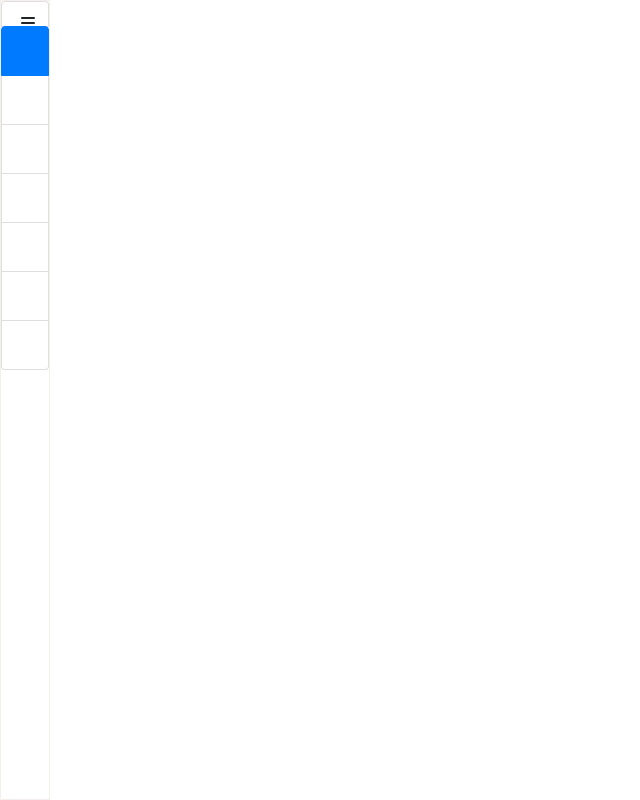
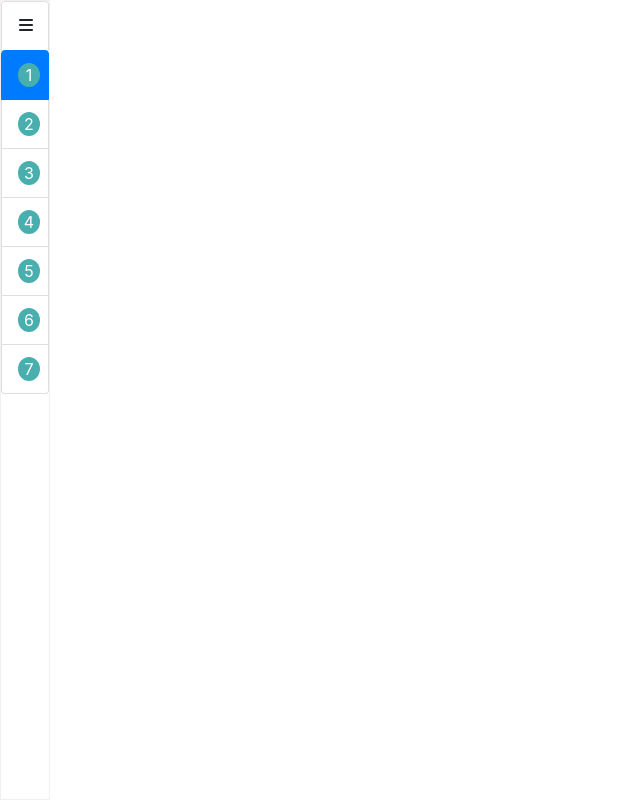
Before and after one commit to bichthao1210/Sidebar_Gridstack, a plain HTML site: page sortable.html in a window 1280 px wide. Both pictures are taken after a click on the button 278 px from the left and 28 px from the top of the page. Shown: the whole page, without its empty margins (0-640 px from the left). Drawn offline with nearby package versions, Linux system fonts and the light colour scheme.

Commit message:
first commit

```diff
--- a/script.js
+++ b/script.js
@@ -108,18 +108,32 @@ $(document).ready(function() {
 });
 
 // ẩn hiện sidebar
-document.getElementById("close-sidebar").addEventListener("click", function() {
+document.getElementById("close-sidebar").addEventListener("click", function () {
   document.getElementById("indexpickupmenu").style.width = "50px";
   $("#idPickupMenuBtn").hide();
   $("#close-sidebar").hide();
-      $(".tv-resize").hide();
+  $("#titleMenu.tv-resize").hide();
+  var spans = document.querySelectorAll("#sortable-list span.tv-resize");
+  for (var i = 0; i < spans.length; i++) {
+    spans[i].setAttribute("data-initial-value", spans[i].textContent);
+    spans[i].textContent = i + 1;
+    spans[i].classList.add("minimized"); // Thêm lớp mới vào các item
+  }
   $("#show-sidebar").show();
 });
 
-document.getElementById("show-sidebar").addEventListener("click", function() {
+document.getElementById("show-sidebar").addEventListener("click", function () {
   document.getElementById("indexpickupmenu").style.width = "300px";
   $("#idPickupMenuBtn").show();
   $("#close-sidebar").show();
   $(".tv-resize").show();
   $("#show-sidebar").hide();
+  var spans = document.querySelectorAll("#sortable-list span.tv-resize");
+  for (var i = 0; i < spans.length; i++) {
+    var initialValue = spans[i].getAttribute("data-initial-value");
+    if (initialValue) {
+      spans[i].textContent = initialValue;
+      spans[i].classList.remove("minimized"); // Xóa lớp mới khỏi các item
+    }
+  }
 });
--- a/sortable.html
+++ b/sortable.html
@@ -54,11 +54,17 @@
             background-color: #fff;
             text-align: center;
             z-index: 1;
+            cursor: pointer;
         }
 
         #close-sidebar i {
             margin-top: 2px;
             font-size: 25px;
+        }
+
+        #close-sidebar:hover {
+            background-color: #ccc;
+            border-radius: 2px;
         }
 
         .submenu-icon {
@@ -105,17 +111,30 @@
 
         #show-sidebar {
             position: absolute;
-            left: 20px;
-            top: 10px;
+            left: 18px;
+            top: 12px;
             border-radius: 0 4px;
             width: 35px;
-            transition-delay: 0.3s;
             z-index: 1;
             display: none;
+            cursor: pointer;
         }
 
         .sidebar-collapsed {
             width: 50px;
+        }
+
+        .list-group-item {
+            min-height: 50px;
+        }
+
+        .minimized {
+            position: absolute;
+            text-align: center;
+            border-radius: 50%;
+            background-color: #49aeae;
+            width: 22px;
+            color: #fff;
         }
 
 
@@ -126,7 +145,7 @@
         <div id="indexpickupmenu" class="list-group d-flex" style="position: fixed; left: 0; width: 300px; height:100vh; display: block; border: 1px solid rgb(245, 238, 238);">
             <button class="list-group-item list-group-item-action pl-3 pr-2 d-inline-flex align-items-center">
 
-                <span class="tv-resize">
+                <span id="titleMenu" class="tv-resize">
                     <strong>ピックアップ一覧</strong>
                 </span>
                 <button class="ml-auto" id="idPickupMenuBtn">
```
Lines whose indentation alone changed are shown as unchanged.
